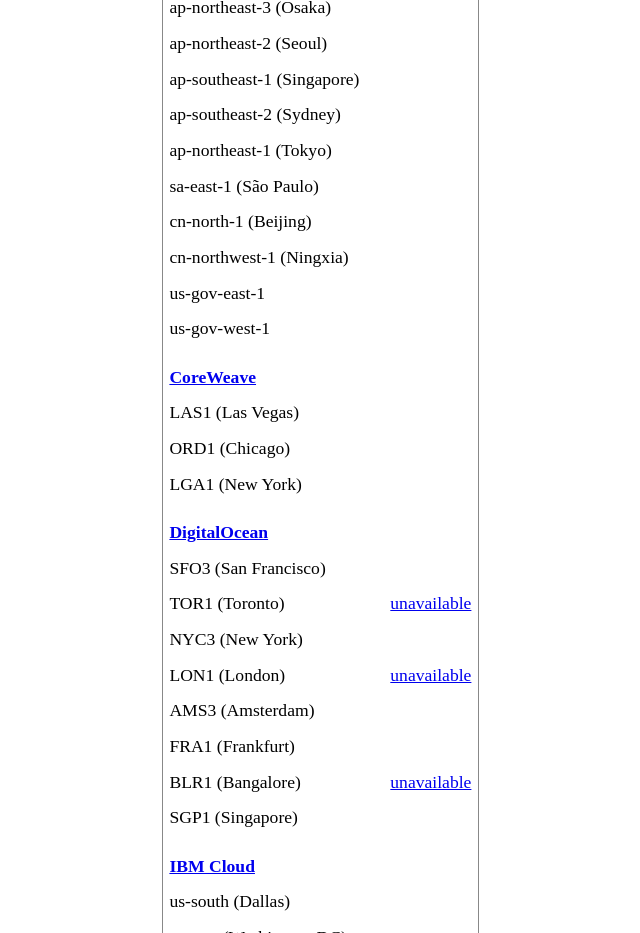
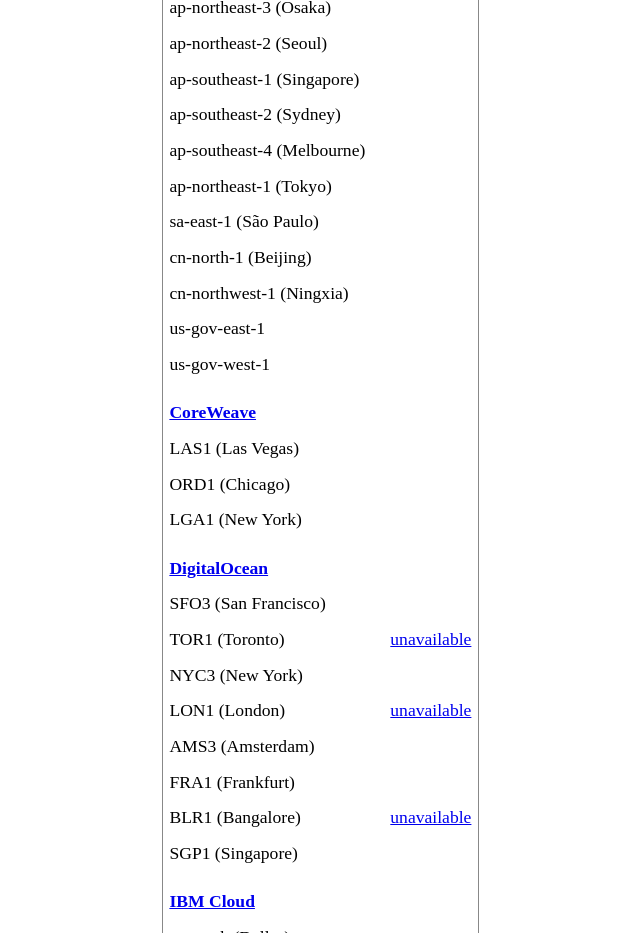
Before and after one commit to blue-gg1/news-cloudping, a plain HTML site: page public/index.html in a window 1280 px wide. Shown: the part 1020-1953 px from the top of the page, without its empty margins (78-718 px from the left). Drawn offline with Linux system fonts and the light colour scheme.

Commit message:
Add AWS ap-southeast-4 (Melbourne).

```diff
--- a/public/index.html
+++ b/public/index.html
@@ -189,6 +189,12 @@
         <tr>
             <td>ap-southeast-2 (Sydney)</td>
             <td class='latency' pingUrl='https://dynamodb.ap-southeast-2.amazonaws.com//ping'>
+                &nbsp;
+            </td>
+        </tr>
+        <tr>
+            <td>ap-southeast-4 (Melbourne)</td>
+            <td class='latency' pingUrl='https://dynamodb.ap-southeast-4.amazonaws.com//ping'>
                 &nbsp;
             </td>
         </tr>
```
